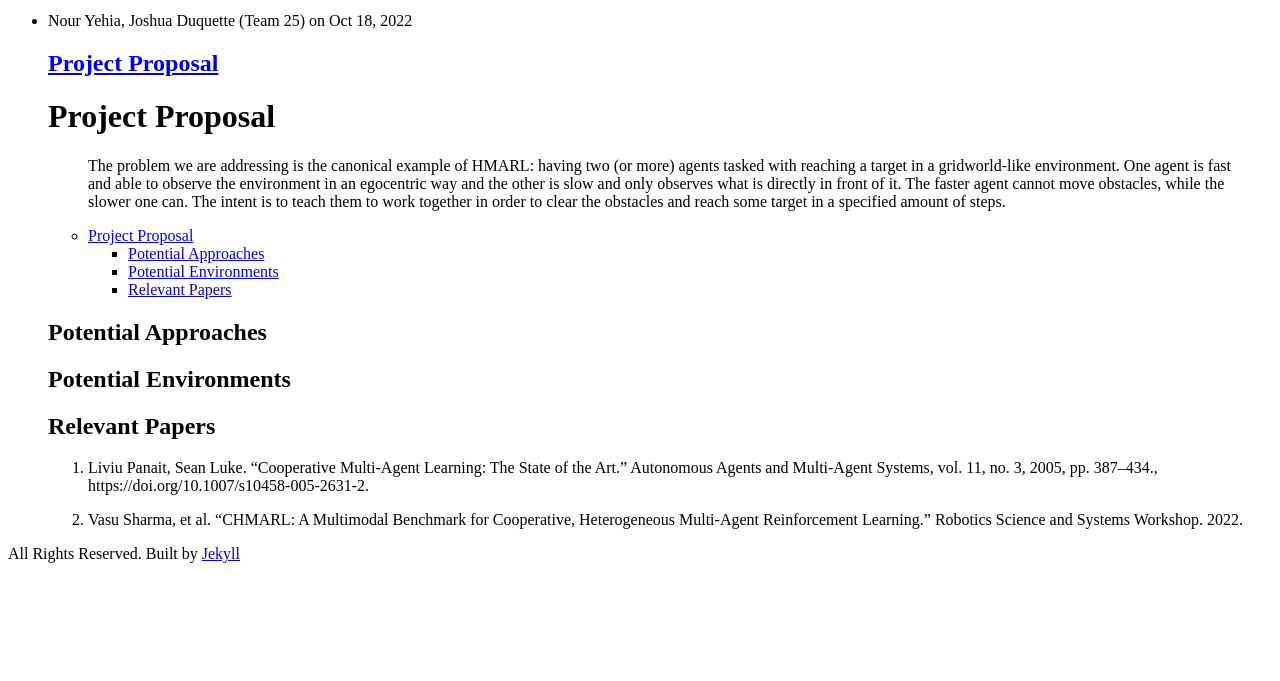
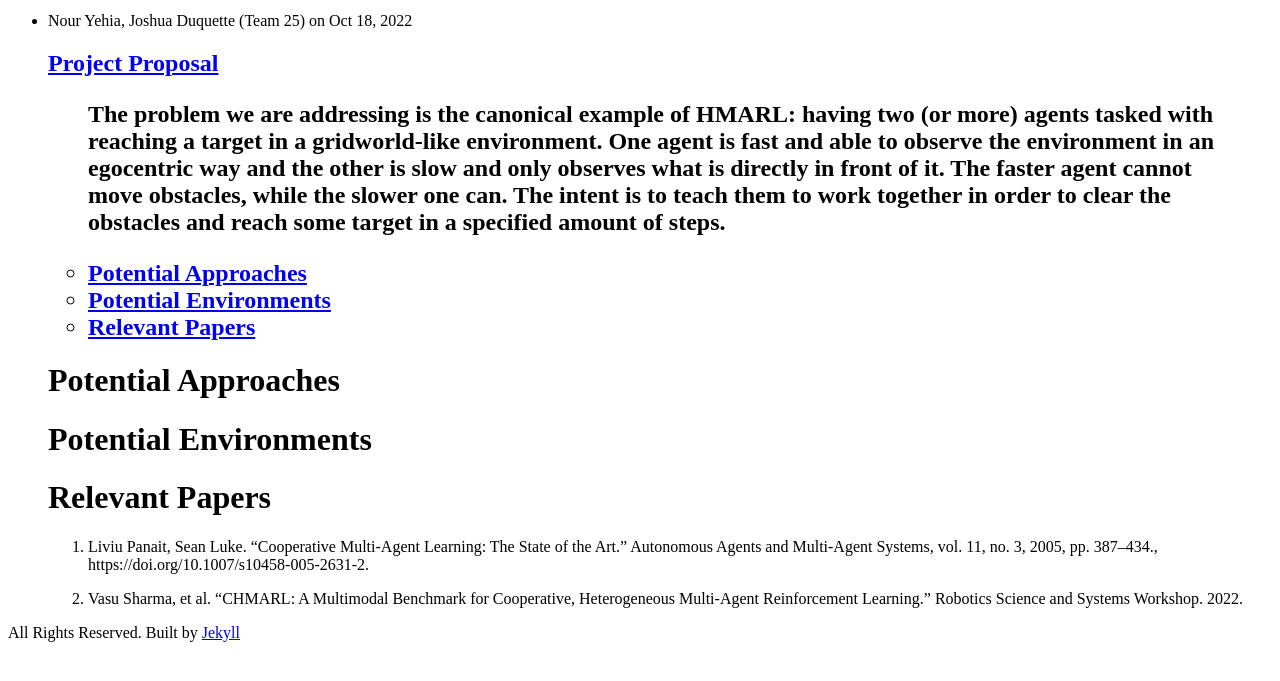
Before and after one commit to ucla-rlcourse/CS269-projects-2022fall, a Jekyll site: the page built from index.html, in a window 1280 px wide, cut to the strip 212-893 px from the top of the page. Built offline with Jekyll 4.4.1, drawn with Linux system fonts in a browser that asks for light colours.

Commit message:
formatting

```diff
--- a/_posts/2022-10-18-team25.md
+++ b/_posts/2022-10-18-team25.md
@@ -6,8 +6,6 @@
 date: 2022-10-18
 ---
 
-# Project Proposal
-
 > The problem we are addressing is the canonical example of HMARL: having two (or more) agents tasked with reaching a target in a gridworld-like environment. One agent is fast and able to observe the environment in an egocentric way and the other is slow and only observes what is directly in front of it. The faster agent cannot move obstacles, while the slower one can. The intent is to teach them to work together in order to clear the obstacles and reach some target in a specified amount of steps.
 
 <!--TOC-->
@@ -15,11 +13,11 @@
 * TOC
 {:toc}
 
-## Potential Approaches
+# Potential Approaches
 
-## Potential Environments
+# Potential Environments
 
-## Relevant Papers
+# Relevant Papers
 
 1. Liviu Panait, Sean Luke. “Cooperative Multi-Agent Learning: The State of the Art.” Autonomous Agents and Multi-Agent Systems, vol. 11, no. 3, 2005, pp. 387–434., https://doi.org/10.1007/s10458-005-2631-2.
 
```
